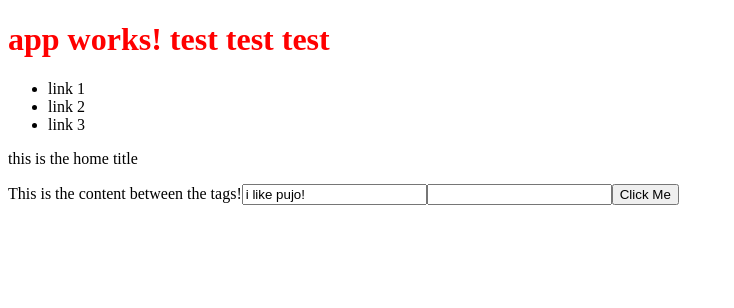
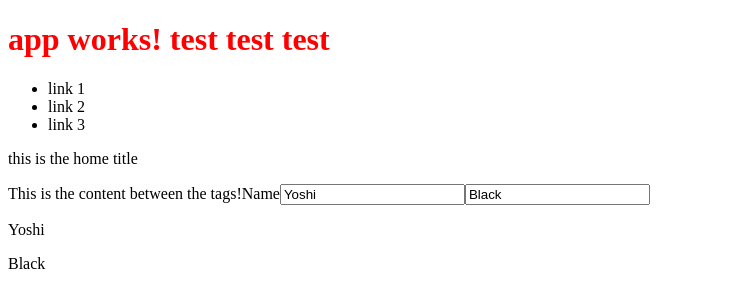
Before and after one commit to zzibert/angular-2, an Angular app: page / in a window 1280 px wide. Shown: the top 308 px of the page, without its empty margins (0-734 px from the left). Built offline with nearby package versions, Linux system fonts and the light colour scheme.

Commit message:
#13 - 2 Way Data Binding

```diff
--- a/src/app/home/home.component.html
+++ b/src/app/home/home.component.html
@@ -2,7 +2,9 @@
   {{ homeTitle }}
 </p>
 <ng-content></ng-content>
+<label for="">Name</label>
+<input [(ngModel)] = "ninja.name" />
+<input [(ngModel)] = "ninja.belt" />
 
-<input [value]="myString" type="text">
-<input type="text" required>
-<button (click)="alertMe('i like beef!')">Click Me</button>
+<p>{{ ninja.name }}</p>
+<p>{{ ninja.belt }}</p>
--- a/src/app/home/home.component.ts
+++ b/src/app/home/home.component.ts
@@ -9,6 +9,10 @@
 
   homeTitle = 'this is the home title'
   myString = 'i like pujo!'
+  ninja = {
+    name: "Yoshi",
+    belt: "Black"
+  }
 
   alertMe(val){
     alert(val);
```
